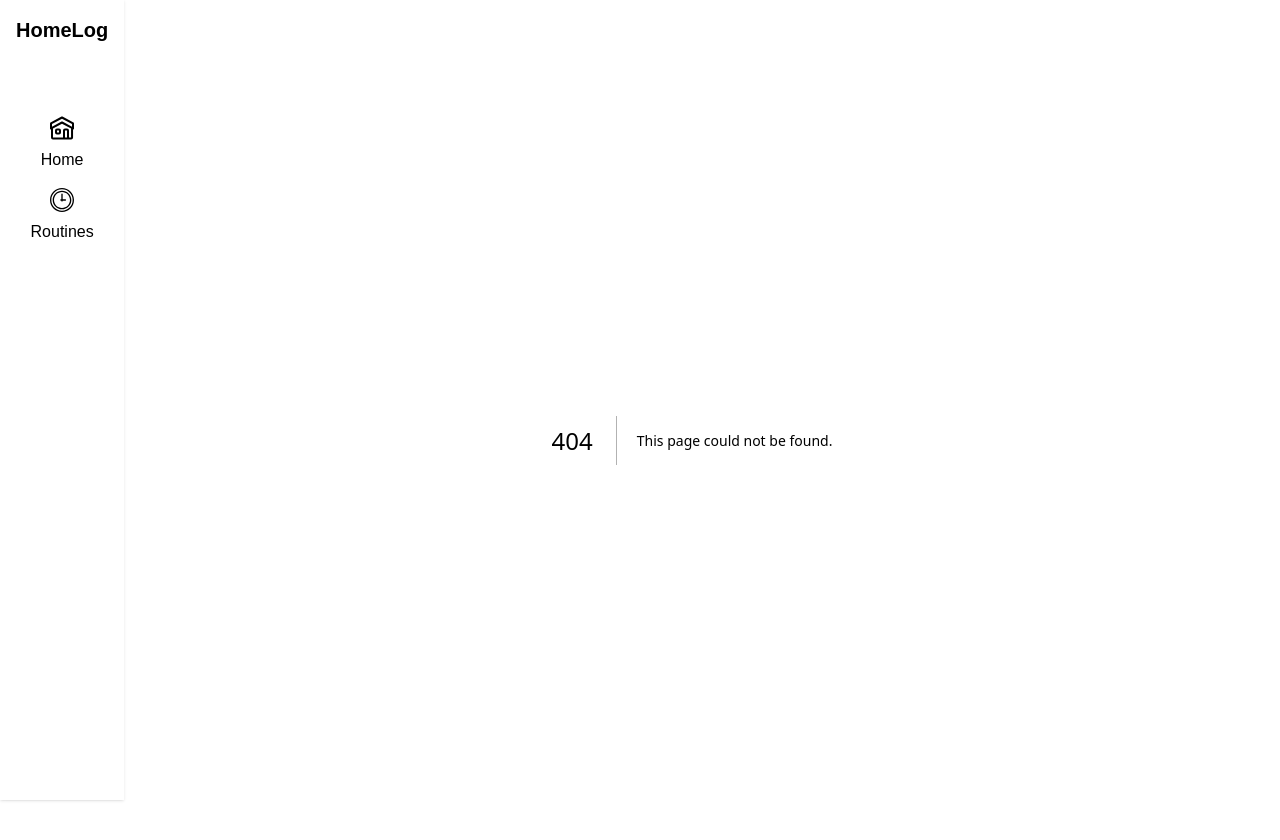
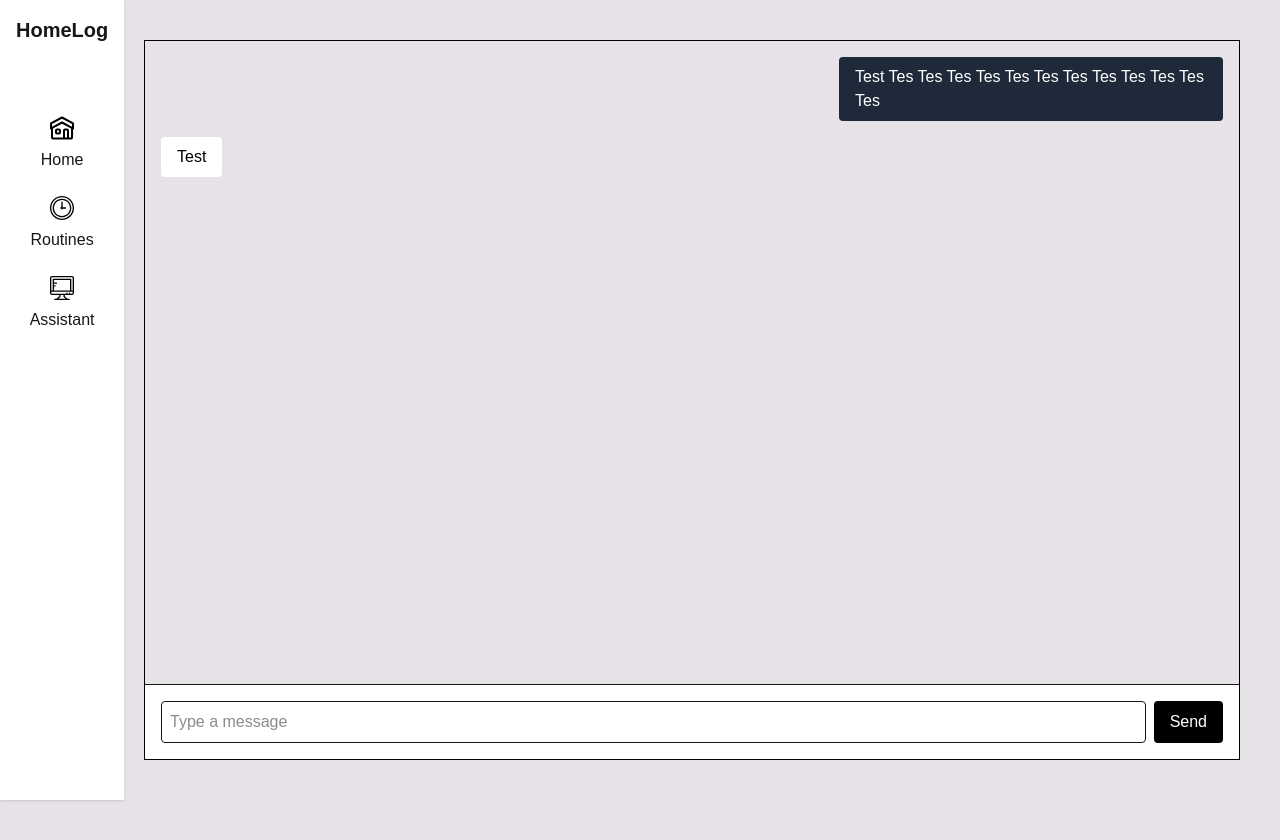
Before and after one commit to m0owo/HomeLog-Frontend, a Next.js app: page /assistant in a window 1280 px wide. Before the commit this address had no page. Shown: the top 840 px of the page. After the commit the page ends 800 px from the top, so only its background shows below. Built offline with nearby package versions, Linux system fonts and the light colour scheme.

Commit message:
feat: chat page

```diff
--- /dev/null
+++ b/src/app/assistant/page.tsx
@@ -0,0 +1,80 @@
+"use client";
+
+import { useEffect, useRef, useState } from "react";
+
+interface Message {
+  id: Date;
+  text: string;
+  sender: string;
+}
+
+export default function ChatPage() {
+  const [messages, setMessages] = useState<Message[]>([
+    {
+      id: new Date(),
+      text: "Test Tes Tes Tes Tes Tes Tes Tes Tes Tes Tes Tes Tes",
+      sender: "user",
+    },
+    {
+      id: new Date(),
+      text: "Test",
+      sender: "computer",
+    },
+  ]);
+  const [input, setInput] = useState("");
+  const bottomRef = useRef<HTMLDivElement>(null);
+
+  const handleSend = () => {
+    if (!input.trim()) return;
+    const newMessage: Message = {
+      id: new Date(),
+      text: input,
+      sender: "user",
+    };
+    setMessages((prev) => [...prev, newMessage]);
+    setInput("");
+  };
+
+  useEffect(() => {
+    bottomRef.current?.scrollIntoView({ behavior: "smooth" });
+  }, [messages]);
+
+  return (
+    <div className="flex w-full flex-col border border-black">
+      <div className="flex flex-1 flex-col gap-4 overflow-y-auto p-4">
+        {messages.map((msg) => (
+          <div
+            key={msg.id.toISOString()}
+            className={`max-w-sm rounded p-2 ${
+              msg.sender === "user"
+                ? "ml-auto self-end bg-gray-800 px-4 text-white"
+                : "w-fit bg-white px-4 text-black"
+            }`}
+          >
+            {msg.text}
+          </div>
+        ))}
+        <div ref={bottomRef} />
+      </div>
+
+      <div className="w-full border-t bg-white p-4">
+        <div className="flex">
+          <input
+            type="text"
+            value={input}
+            onChange={(e) => setInput(e.target.value)}
+            onKeyDown={(e) => e.key === "Enter" && handleSend()}
+            className="flex-1 rounded border p-2"
+            placeholder="Type a message"
+          />
+          <button
+            onClick={handleSend}
+            className="ml-2 rounded bg-black px-4 py-2 text-white"
+          >
+            Send
+          </button>
+        </div>
+      </div>
+    </div>
+  );
+}
--- /dev/null
+++ b/src/app/components/icons/computer-tv-icon.tsx
@@ -0,0 +1,14 @@
+"use client";
+
+const ComputerTvIcon = () => (
+  <svg
+    xmlns="http://www.w3.org/2000/svg"
+    xmlSpace="preserve"
+    width={24}
+    height={24}
+    viewBox="0 0 508 508"
+  >
+    <path d="M465.7 0H42.3C19 0 0 19 0 42.3v318.9c0 23.3 19 42.3 42.3 42.3H195v24l-58.7 52.3h-35c-7.8 0-14.1 6.3-14.1 14.1s6.3 14.1 14.1 14.1h305.5c7.8 0 14.1-6.3 14.1-14.1s-6.3-14.1-14.1-14.1h-35L313 427.5v-23.9h152.7c23.3 0 42.3-19 42.3-42.3v-319C508 19 489 0 465.7 0zM28.2 42.3c0-7.8 6.3-14.1 14.1-14.1h423.3c7.8 0 14.1 6.3 14.1 14.1v262.6h-28.1V70.6c0-7.8-6.3-14.1-14.1-14.1H70.6c-7.8 0-14.1 6.3-14.1 14.1V305H28.2V42.3zM108 194H84.7v-28.2h51.6c7.8 0 14.1-6.3 14.1-14.1s-6.3-14.1-14.1-14.1H84.7V84.7h338.7V305H84.7v-82.7H108c7.8 0 14.1-6.3 14.1-14.1 0-7.9-6.3-14.2-14.1-14.2zm221.3 285.8H178.7l39.8-35.4c3-2.7 4.7-6.5 4.7-10.5v-30.3h61.6v30.3c0 4.4 2.1 8.4 5.3 11l39.2 34.9zm150.5-118.6c0 7.8-6.3 14.1-14.1 14.1h-35.6v-9.7c0-7.8-6.3-14.1-14.1-14.1s-14.1 6.3-14.1 14.1v9.7h-28.2v-9.7c0-7.8-6.3-14.1-14.1-14.1s-14.1 6.3-14.1 14.1v9.7H42.3c-7.8 0-14.1-6.3-14.1-14.1v-28.1h451.6v28.1z" />
+  </svg>
+);
+export default ComputerTvIcon;
--- a/src/app/components/nav-bar.tsx
+++ b/src/app/components/nav-bar.tsx
@@ -2,6 +2,7 @@
 
 import Link from "next/link";
 import ClockIcon from "./icons/clock-icon";
+import ComputerTvIcon from "./icons/computer-tv-icon";
 import HomeIcon from "./icons/home-icon";
 
 export default function Navbar() {
@@ -10,7 +11,7 @@ export default function Navbar() {
       <div className="mb-14 w-full p-2 text-center text-xl font-bold">
         HomeLog
       </div>
-      <div className="flex flex-col justify-center gap-4 p-2">
+      <div className="flex flex-col justify-center gap-6 p-2">
         <Link
           href="/"
           className="flex w-full flex-col items-center justify-center gap-2"
@@ -29,6 +30,15 @@ export default function Navbar() {
           </p>
           <p>Routines</p>
         </Link>
+        <Link
+          href="/assistant"
+          className="flex w-full flex-col items-center justify-center gap-2"
+        >
+          <p>
+            <ComputerTvIcon />
+          </p>
+          <p>Assistant</p>
+        </Link>
       </div>
     </div>
   );
--- a/src/app/layout.tsx
+++ b/src/app/layout.tsx
@@ -26,13 +26,13 @@ export default function RootLayout({
   return (
     <html lang="en">
       <body
-        className={`${geistSans.variable} ${geistMono.variable} antialiased`}
+        className={`${geistSans.variable} ${geistMono.variable} h-screen w-screen antialiased`}
       >
         <div className="fixed top-0 left-0 h-full">
           <Navbar />
         </div>
-        <div className="overflow-y-scroll p-10 pl-36">
-          <div className="flex justify-center">{children}</div>
+        <div className="h-full w-full overflow-y-scroll p-10 pl-36">
+          <div className="flex h-full w-full justify-center">{children}</div>
         </div>
         <Toaster />
       </body>
```
Also changed, not shown: src/assets/icons/computer-tv-icon.svg (added).
